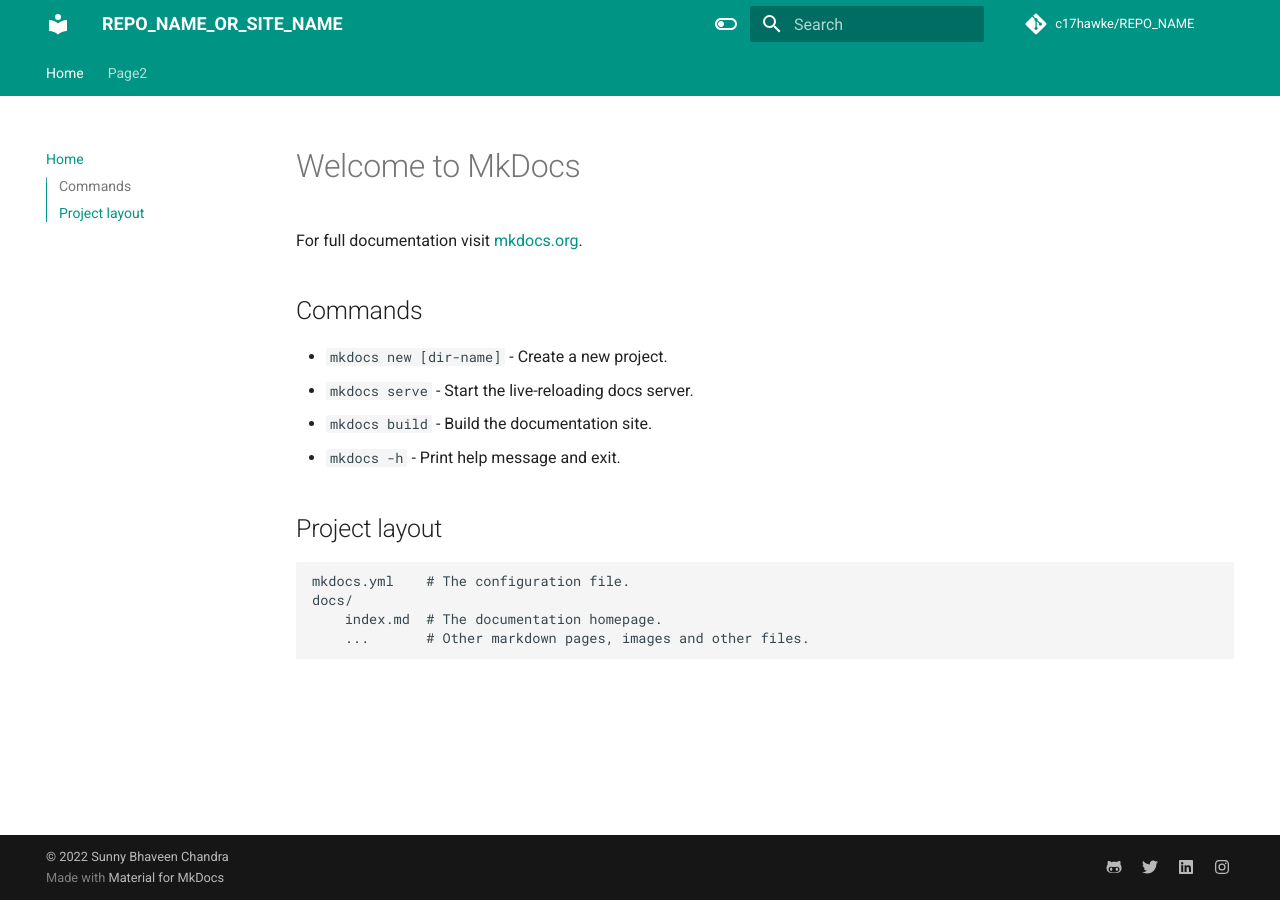
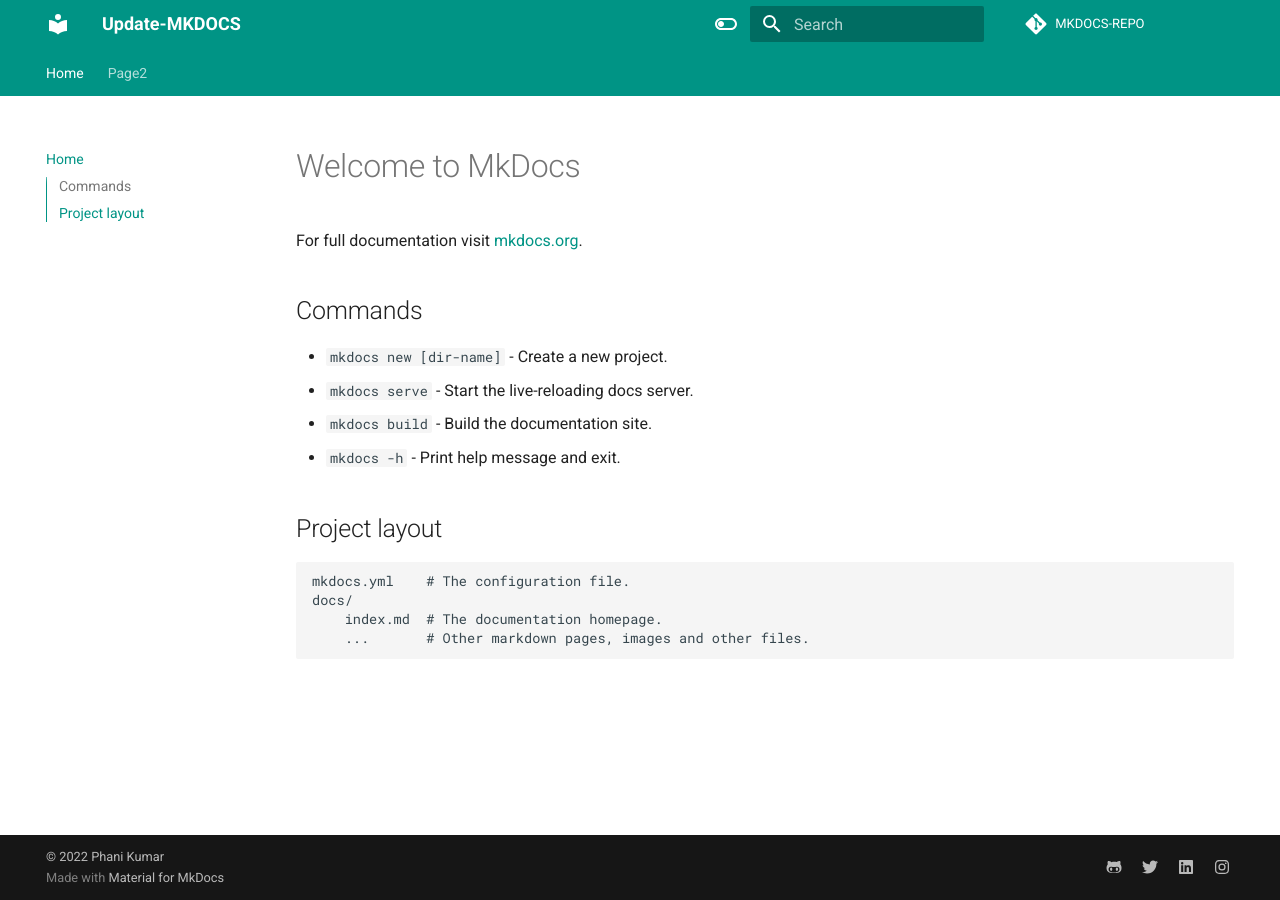
Before and after one commit to funnyPhani/mkdocs-by-phani-updated-sheet, an MkDocs documentation site: the page built from docs/index.md, in a window 1280 px wide. Built offline with MkDocs 1.6.1 and Material for MkDocs 9.7.7, drawn with Linux system fonts in a browser that asks for light colours; comment, search, counter and statistics services are not loaded.

Commit message:
mkdocs updated

```diff
--- a/mkdocs.yml
+++ b/mkdocs.yml
@@ -1,18 +1,17 @@
 # Project information
-site_name: REPO_NAME_OR_SITE_NAME
+site_name: Update-MKDOCS
 # defeine TOC or order of website-
 nav:
   - Home: index.md
   - Page2: page2.md
 
-site_author: Sunny Bhaveen Chandra
+site_author: Phani Kumar
 site_description: >-
   DESCRIPTION
 
 # Repository
-repo_name: c17hawke/REPO_NAME
-repo_url: https://github.com/c17hawke/REPO_NAME
-
+repo_name: MKDOCS-REPO
+repo_url: https://github.com/funnyPhani/mkdocs-by-phani-updated-sheet
 # Configuration
 theme:
   name: material
@@ -40,13 +39,13 @@
 extra:
   social:
     - icon: fontawesome/brands/github-alt
-      link: https://github.com/c17hawke
+      link: https://github.com/funnyPhani
     - icon: fontawesome/brands/twitter
-      link: https://twitter.com/c17hawke
+      link: https://twitter.com/phaniku32563480
     - icon: fontawesome/brands/linkedin
-      link: https://linkedin.com/in/c17hawke
+      link: https://linkedin.com/in/phani-kumar-630613101/
     - icon: fontawesome/brands/instagram
-      link: https://www.instagram.com/c17hawke/
+      link: https://www.instagram.com/funny_p_h_a_n_i/
 
 extra_javascript:
   - javascripts/mathjax.js
@@ -71,4 +70,4 @@
   - search
 
 copyright: |
-  &copy; 2022 <a href="https://github.com/c17hawke"  target="_blank" rel="noopener">Sunny Bhaveen Chandra</a>
+  &copy; 2022 <a href="https://github.com/funnyPhani"  target="_blank" rel="noopener">Phani Kumar</a>
```
